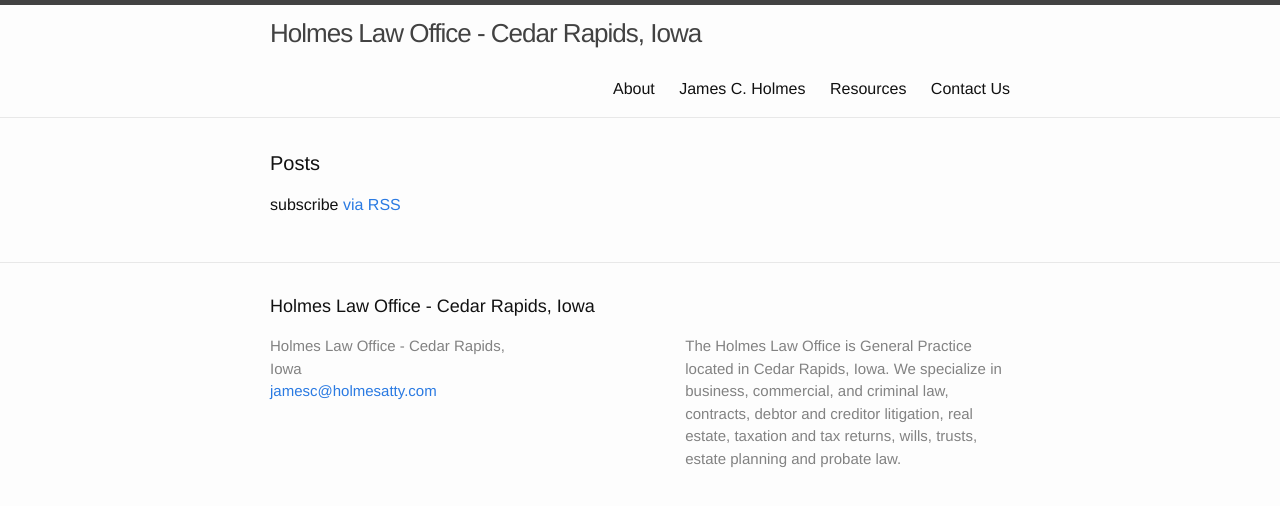
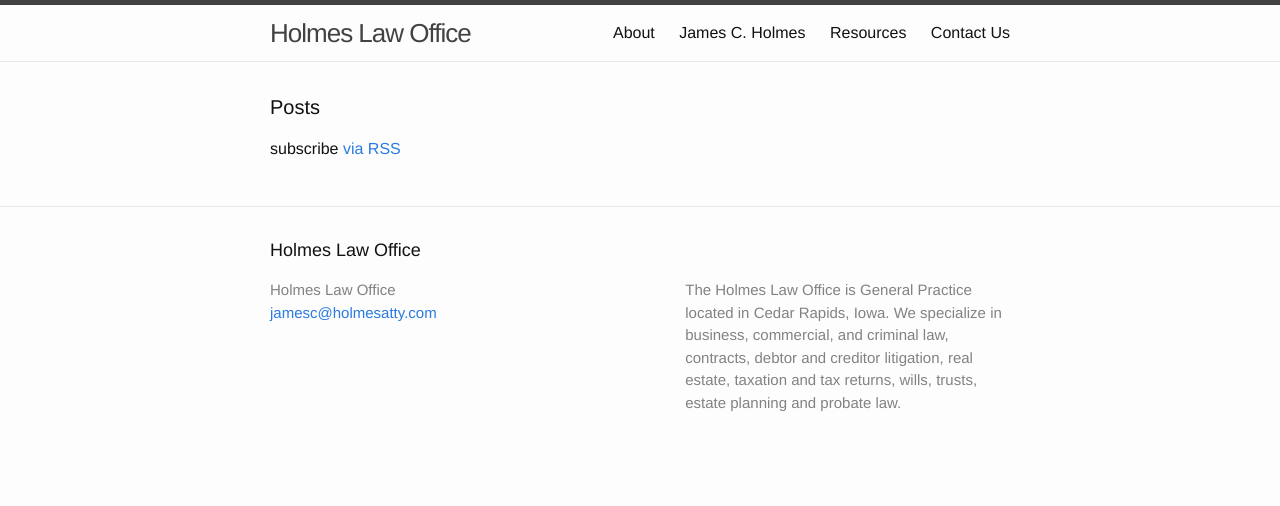
Before and after one commit to holmes-atty/holmes-atty.github.io, a Jekyll site: the page built from index.html, in a window 1280 px wide. Shown: the top 506 px of the page. Built offline with Jekyll 4.4.1, drawn with Linux system fonts in a browser that asks for light colours.

Commit message:
Shortened name.

```diff
--- a/_config.yml
+++ b/_config.yml
@@ -1,5 +1,5 @@
 # Site settings
-title: Holmes Law Office - Cedar Rapids, Iowa
+title: Holmes Law Office
 email: jamesc@holmesatty.com
 description: > #
   The Holmes Law Office is General Practice located in Cedar Rapids, Iowa. We
```
